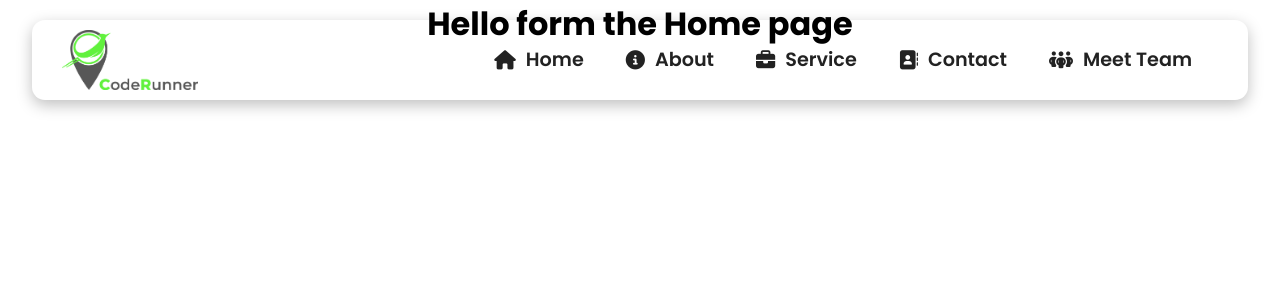
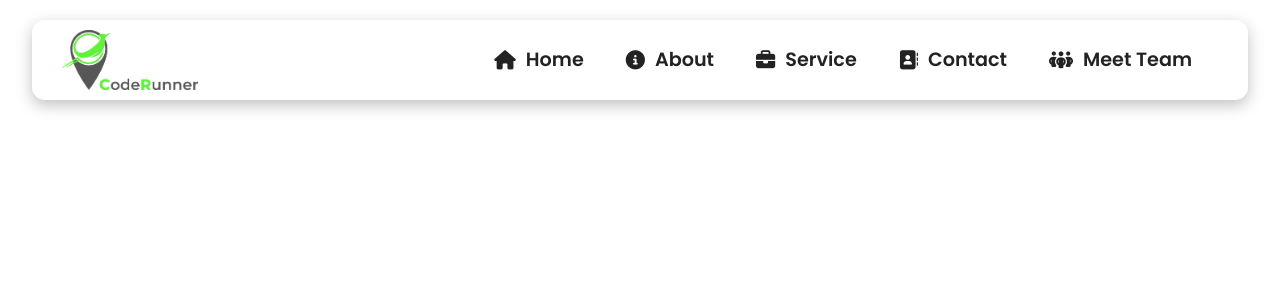
Before and after one commit to Dev-Vithushan/CybersecurityWebsite, a React (Create React App) app: page / in a window 1280 px wide. Shown: the top 300 px of the page. Built offline with nearby package versions, Linux system fonts and the light colour scheme.

Commit message:
Navigation added to the branch

```diff
--- a/src/App.js
+++ b/src/App.js
@@ -1,5 +1,4 @@
 import './App.css';
-import Navbar from "./components/Navbar";
 import {Route, Routes} from "react-router-dom";
 import Home from './routes/Home';
 import About from './routes/About';
@@ -18,7 +17,6 @@ function App() {
         <Route path='/meet-team' element={<MeetTeam/>}/>
 
       </Routes>
-      <Navbar />
     </div>
   );
 }
--- a/src/routes/Home.js
+++ b/src/routes/Home.js
@@ -1,7 +1,9 @@
+import Navbar from "../components/Navbar"
+
 function Home() {
     return(
         <div>
-            <h1>Hello form the Home page</h1>
+            <Navbar/>
 
         </div>
     )
```
